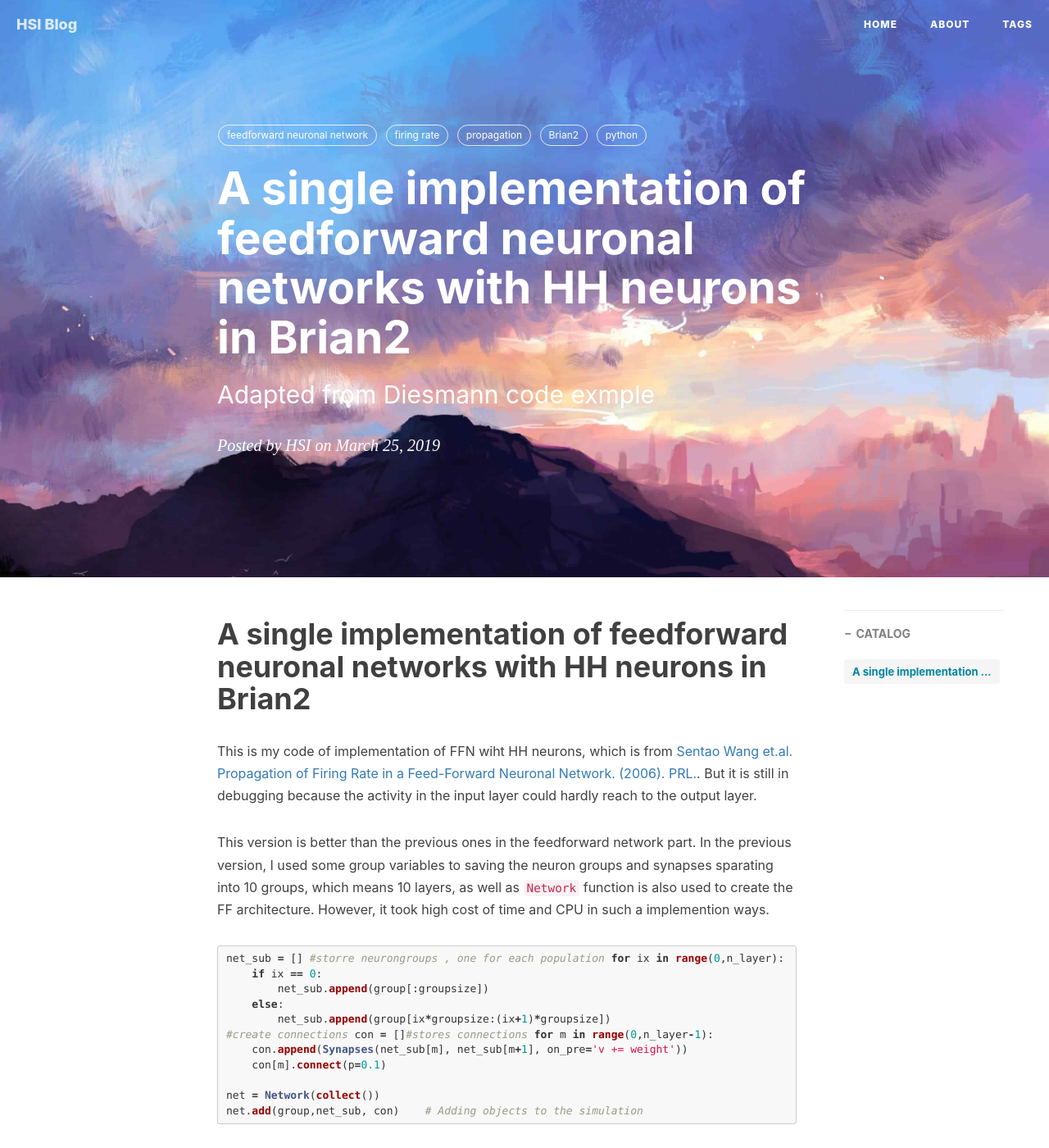
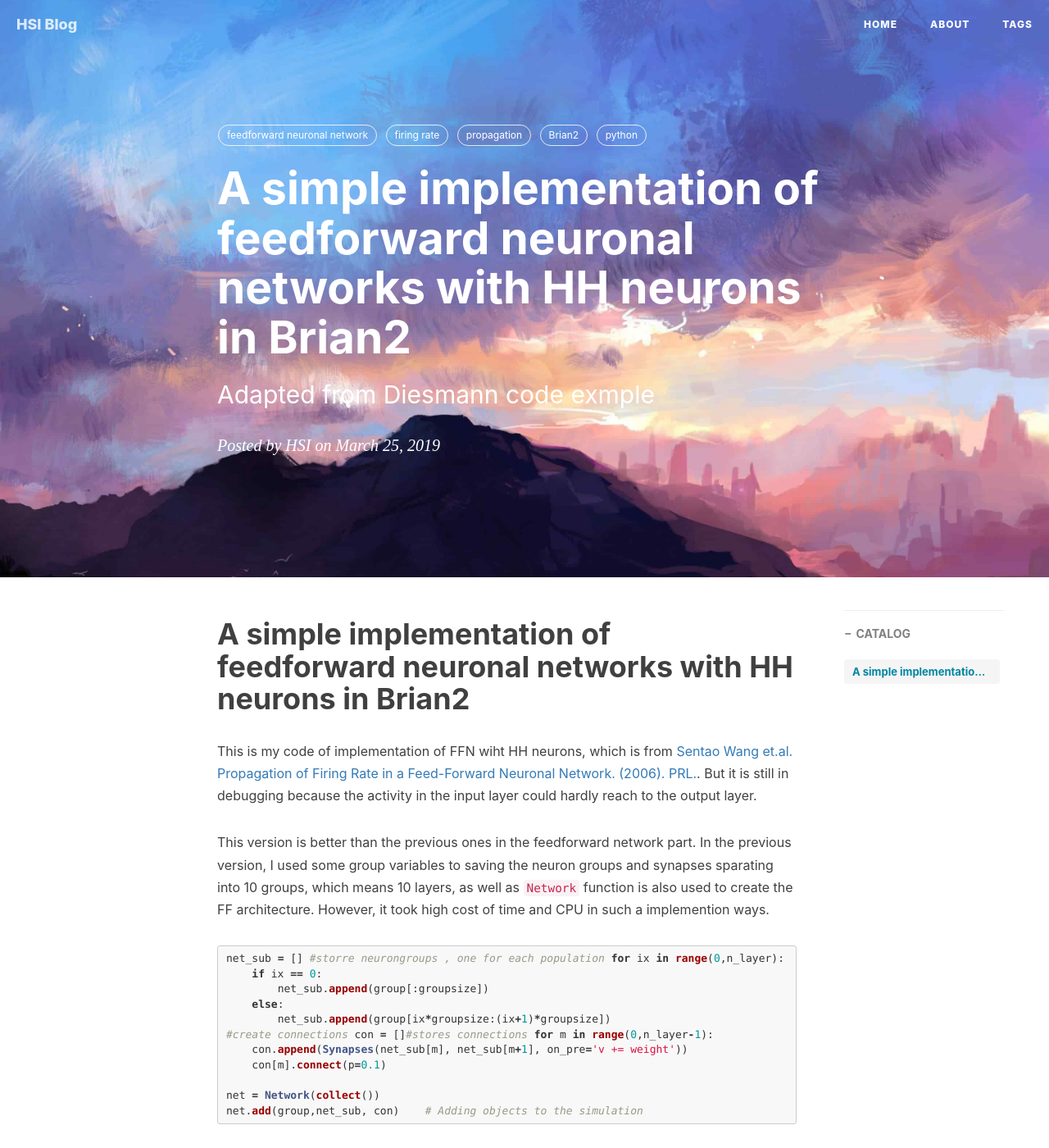
Before and after one commit to HaoWillSi/HaoWillSi.github.io, a Jekyll site: the page built from _posts/2019-03-25-A simpleimplementation of feedforward neuronal networks with HH neurons in Brian2.md, in a window 1280 px wide and 1400 px high. Shown: the whole window at 82% size. Built offline with Jekyll 4.4.1, drawn with Linux system fonts in a browser that asks for light colours; nearby versions of some CDN libraries; comment, search, counter and statistics services are not loaded.

Commit message:
Update and rename 2019-03-25-A single implementation of feedforward neuronal networks with HH neurons in Brian2.md to 2019-03-25-A simpleimplementation of feedforward neuronal networks with HH neurons in Brian2.md

```diff
--- a/_posts/2019-03-25-A single implementation of feedforward neuronal networks with HH neurons in Brian2.md
+++ b/_posts/2019-03-25-A simpleimplementation of feedforward neuronal networks with HH neurons in Brian2.md
@@ -1,6 +1,6 @@
 ---
 layout:     post
-title:      A single implementation of feedforward neuronal networks with HH neurons in Brian2
+title:      A simple implementation of feedforward neuronal networks with HH neurons in Brian2
 subtitle:   Adapted from Diesmann code exmple
 date:       2019-03-25
 author:     HSI
@@ -13,7 +13,7 @@ tags:
     - Brian2
     - python
 ---
-A single implementation of feedforward neuronal networks with HH neurons in Brian2
+A simple implementation of feedforward neuronal networks with HH neurons in Brian2
 ===
 
 This is my code of implementation of FFN wiht HH neurons, which is from
```
